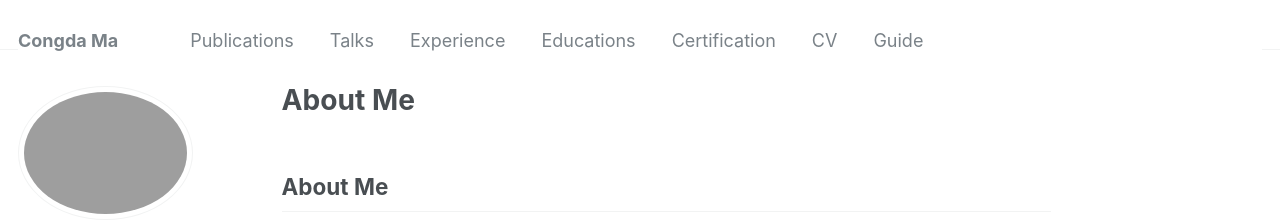
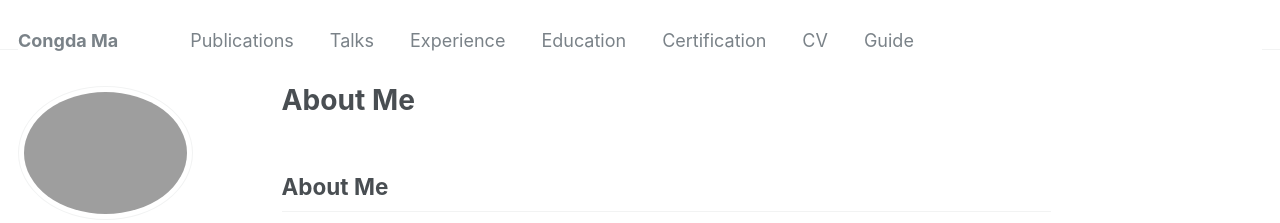
Before and after one commit to derrickmaa/derrickmaa.github.io, a Jekyll site: the page built from _pages/about.md, in a window 1280 px wide. Shown: the top 223 px of the page. Built offline with Jekyll 4.4.1, drawn with Linux system fonts in a browser that asks for light colours; some web fonts are replaced.

Commit message:
Update navigation.yml

```diff
--- a/_data/navigation.yml
+++ b/_data/navigation.yml
@@ -9,7 +9,7 @@ main:
   - title: "Experience"
     url: /teaching/
 
-  - title: "Educations"
+  - title: "Education"
     url: /portfolio/
 
   - title: "Certification"
```
